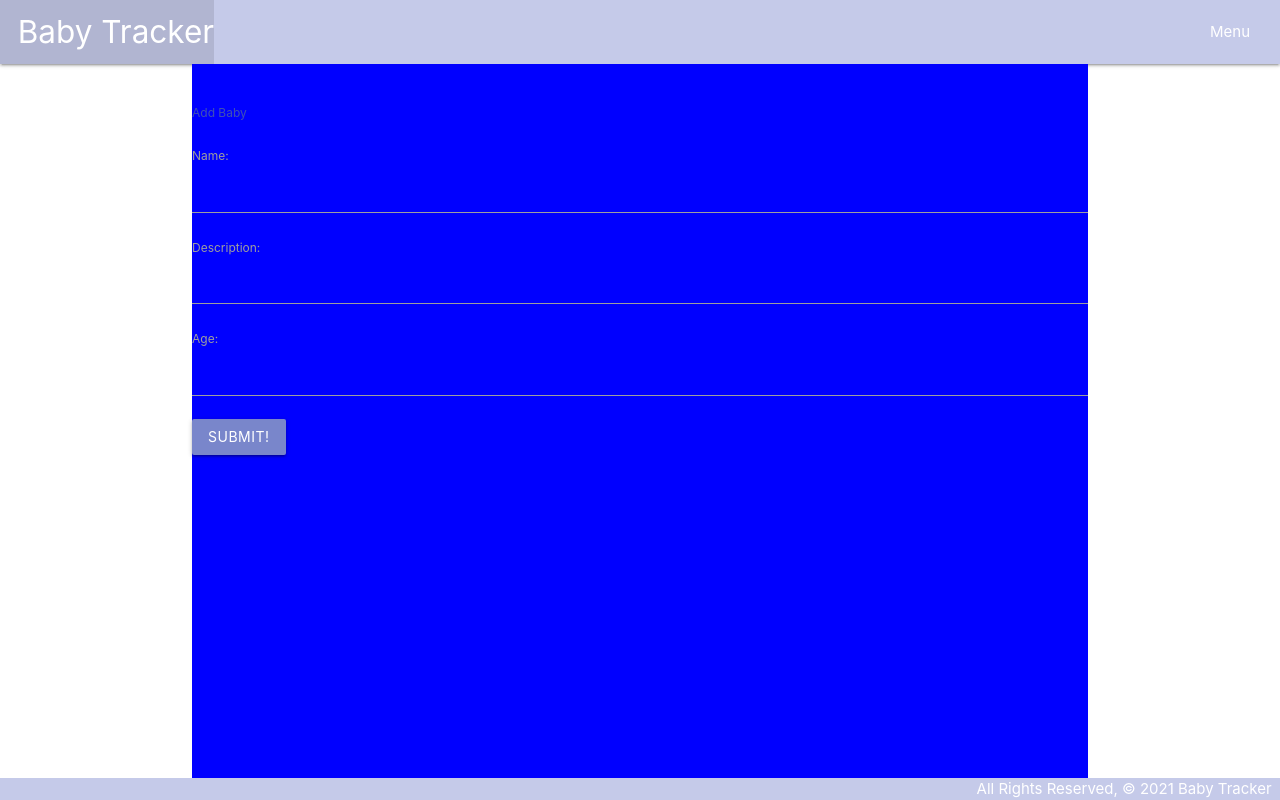
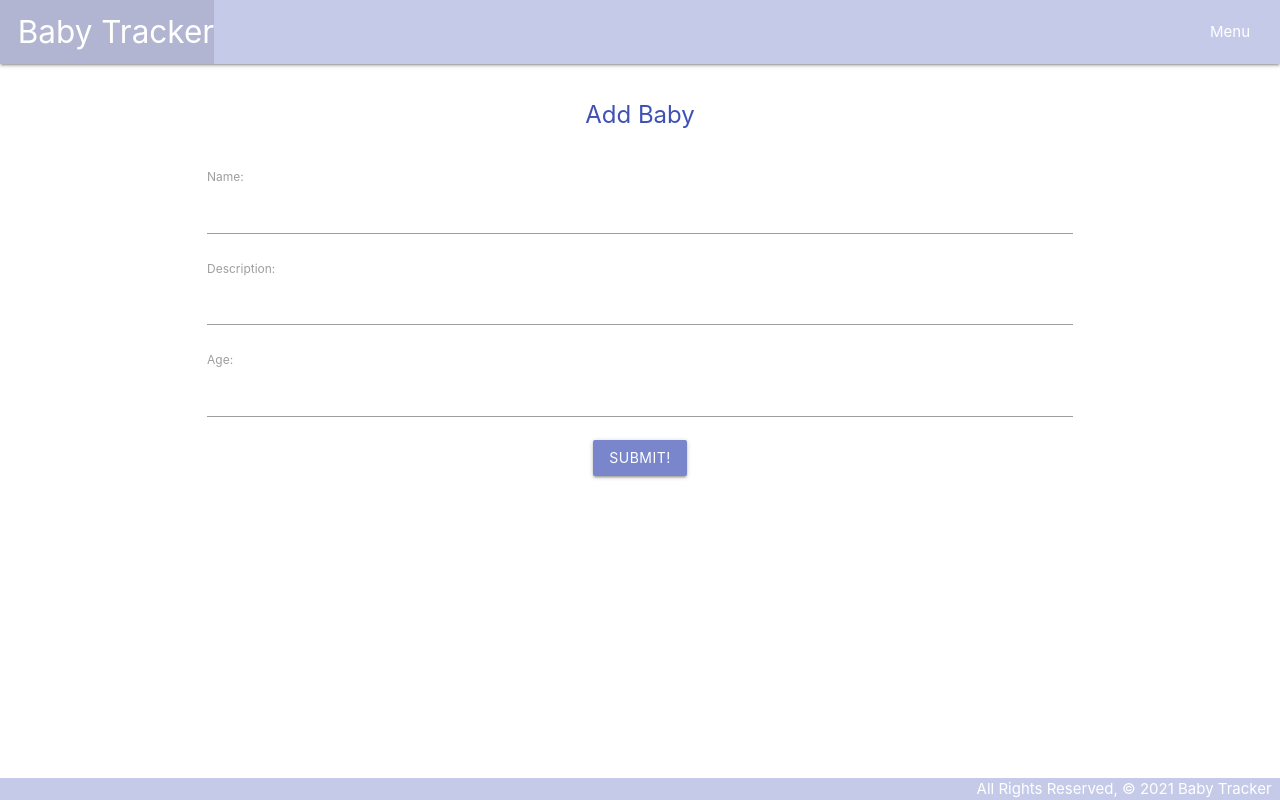
Before and after one commit to amandomoreno/baby-tracker, a Django app: page /babies/create/ in a window 1280 px wide. Run offline with Django 3.2, Linux system fonts and the light colour scheme; the visitor is signed in with stand-in values (Sample User, id 1).

Commit message:
full app styling

```diff
--- a/main_app/static/css/style.css
+++ b/main_app/static/css/style.css
@@ -1,31 +1,47 @@
-
-
-
 body {
     display: flex;
+    flex-direction: column;
     min-height: 100vh;
-    flex-direction: column;
     justify-content: center;
-    align-content: center;
     padding: 0 10rem 0 10rem 0;
 }
 
-h1 {
-    font-size: 12px;
-    background-color: blue;
+main {
+    flex: 1 0 auto;
+    margin: 0 40px 0 40px 0;
+    padding: 15px;
+    align-items: center;
+    justify-content: center;
 }
 
-main {
-flex: 1 0 auto;
-margin: 0 30px 0 30px 0;
-background-color: blue;
+.one {
+    display: flex;
+    flex-direction: column;
+    align-items: center;
+    justify-content: center;
+}
+
+h1 {
+    font-size: 24px;
+    margin: 1.5rem auto;
+}
+
+.btns {
+    display: flex;
+    flex-direction: column;
+    align-items: center;
+    justify-content: center;
+}
+
+#profile-info {
+    margin-bottom: 20px;
+}
+
+hr {
+    margin: 25px 0 25px 0;
 }
 
 footer.page-footer {
-padding-top: 0;
-text-align: right;
+    padding-top: 0;
+    text-align: right;
 }
-
-.btn {
-    justify-self: center;
-}
--- a/main_app/templates/babies/index.html
+++ b/main_app/templates/babies/index.html
@@ -1,7 +1,9 @@
 {% extends 'base.html' %}
 {% block content %}
 
+<div class="one">
     <h1 class="indigo-text">My Babies</h1>
+</div>
 
     {% for baby in babies %}
       <div class="card">
--- a/main_app/templates/main_app/baby_form.html
+++ b/main_app/templates/main_app/baby_form.html
@@ -2,9 +2,13 @@
 
 {% block content %}
 {% if object %}
-    <h1 class="indigo-text">Edit <span class="teal-text">{{object.name}}</span></h1>
+    <div class="one">
+        <h1 class="indigo-text">Edit <span class="teal-text">{{object.name}}</span></h1>
+    </div>
   {% else %}
-    <h1 class="indigo-text">Add Baby</h1>
+  <div class="one">
+      <h1 class="indigo-text">Add Baby</h1>
+  </div>
   {% endif %}
   <!-- Leaving the action empty makes the form post to the same url used to display it -->
   <form action="" method="post">
@@ -12,6 +16,8 @@
     <table>
       {{ form.as_p }}
     </table>
-    <input type="submit" value="Submit!" class="btn indigo lighten-2">
+    <div class="btns">
+        <input type="submit" value="Submit!" class="btn indigo lighten-2">
+    </div>
   </form>
 {% endblock %}
--- a/main_app/templates/main_app/doctor_detail.html
+++ b/main_app/templates/main_app/doctor_detail.html
@@ -1,10 +1,12 @@
 {% extends 'base.html' %}
 {% block content %}
 
-<h1 class="indigo-text">Doctor Details</h1>
+<div class="one">
+    <h1 class="indigo-text">Doctor Details</h1>
+</div>
 
 <div class="row">
-  <div class="col s6 col-offset-3">
+  <div class="col s12 col-offset-3">
     <div class="card indigo lighten-2">
       <div class="card-content white-text">
         <span class="card-title">{{ doctor.name }}</span>
--- a/main_app/templates/main_app/doctor_list.html
+++ b/main_app/templates/main_app/doctor_list.html
@@ -1,7 +1,9 @@
 {% extends 'base.html' %}
 {% block content %}
 
-<h1 class="indigo-text">List of Doctors</h1>
+<div class="one">
+    <h1 class="indigo-text">List of Doctors</h1>
+</div>
 
 {% for doctor in doctor_list %}
   <a href="{% url 'doctors_detail' doctor.id %}">
```
Also changed, not shown: main_app/templates/babies/detail.html (+18 -4 lines), main_app/templates/main_app/doctor_form.html (+9 -3 lines). Lines whose indentation alone changed are shown as unchanged.
